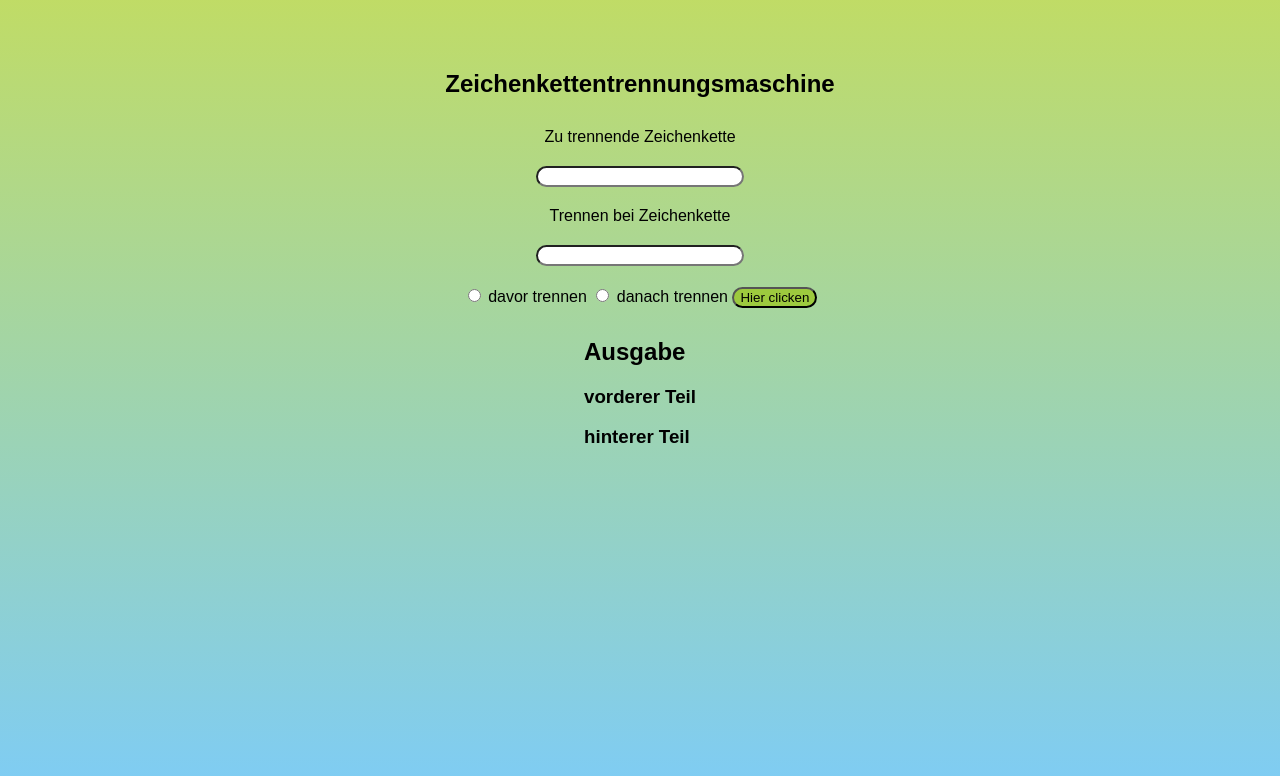
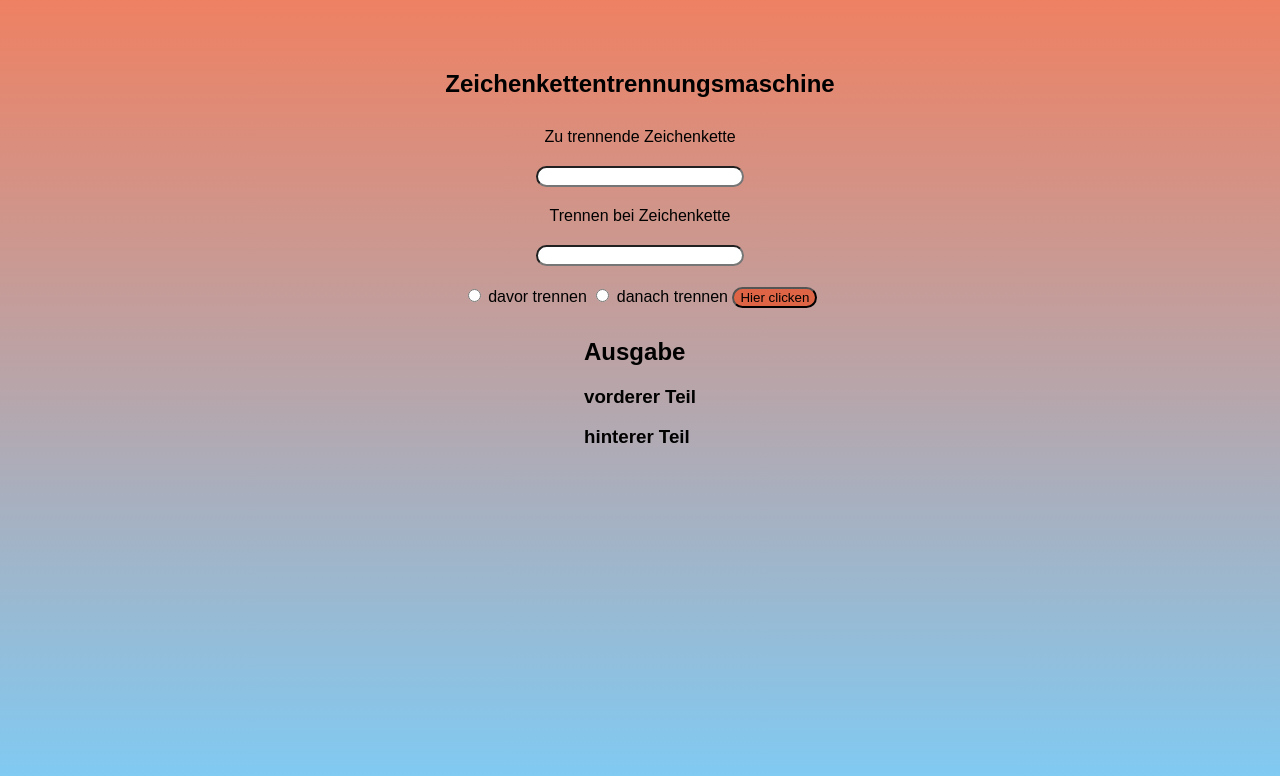
Before and after one commit to philipkuerzel/ZKTM, a plain HTML site: page index.html in a window 1280 px wide. In both pictures the pointer is over the button "Hier clicken". Drawn offline with Linux system fonts and the light colour scheme.

Commit message:
css done

```diff
--- a/assets/css/style.css
+++ b/assets/css/style.css
@@ -1,7 +1,7 @@
 html {
     height: 100%;
     background:
-        linear-gradient(rgba(150, 196, 0, 0.6), rgba(39, 170, 241, 0.6));
+        linear-gradient(rgba(232, 80, 38, 0.721), rgba(39, 170, 241, 0.6));
 }
 
 body{
@@ -36,5 +36,5 @@ button {
 }
 
 button:hover {
-    background-color: rgba(150, 196, 0, 0.6);
+    background-color: rgba(232, 80, 38, 0.721);
 }
```
